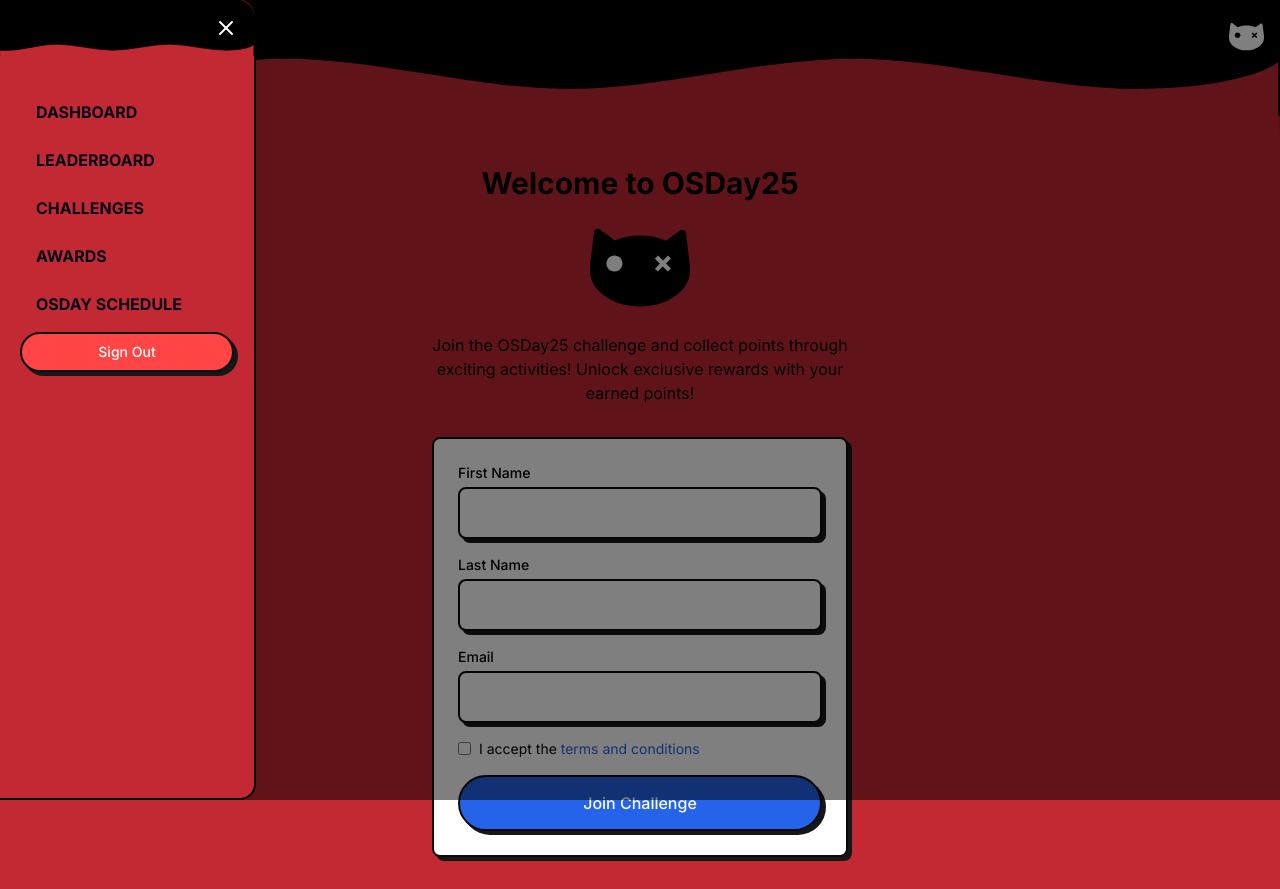
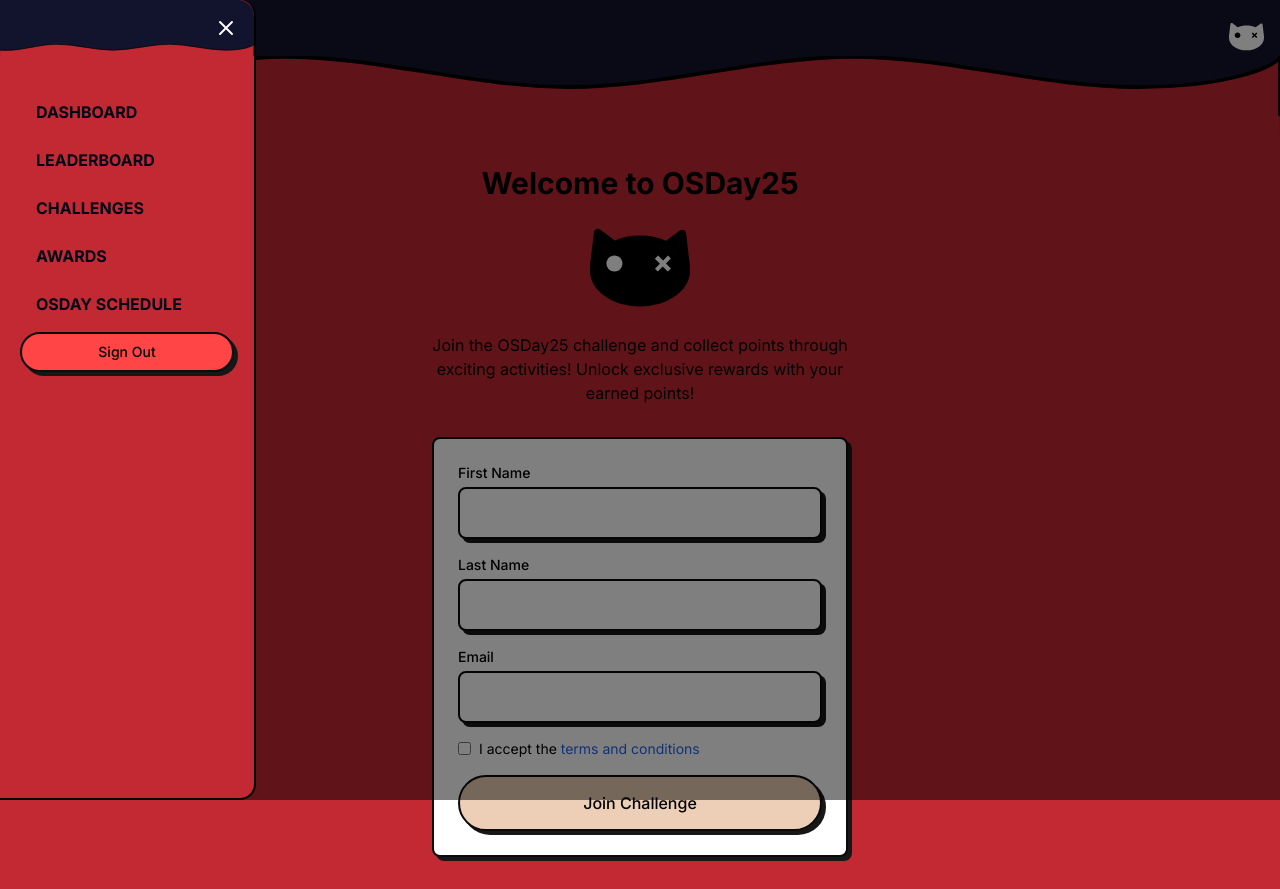
Before and after one commit to Schroedinger-Hat/tanglecat, a Next.js app in the folder app/: page / in a window 1280 px wide. Both pictures are taken after a click on the button "Open menu". Built offline with nearby package versions, Linux system fonts and the light colour scheme; no server answers.

Commit message:
feat(sh-colors): press kit

```diff
--- a/app/src/components/ui/button.tsx
+++ b/app/src/components/ui/button.tsx
@@ -16,8 +16,8 @@ const Button = React.forwardRef<HTMLButtonElement, ButtonProps>(
 
     const variantClasses = {
       default: `
-        bg-neutral-50
-        text-neutral-950
+        bg-button/80
+        text-neutral-9color50
         border-2
         border-neutral-950
         shadow-[4px_4px_0px_0px_rgba(23,23,23)]
@@ -29,12 +29,12 @@ const Button = React.forwardRef<HTMLButtonElement, ButtonProps>(
         active:translate-y-[4px]
       `,
       accent: `
-        bg-blue-600
-        text-white
+        bg-button
+        text-black
         border-2
         border-neutral-950
         shadow-[4px_4px_0px_0px_rgba(23,23,23)]
-        hover:bg-blue-700
+        hover:bg-button
         hover:shadow-[2px_2px_0px_0px_rgba(23,23,23)]
         hover:translate-x-[2px]
         hover:translate-y-[2px]
@@ -44,7 +44,7 @@ const Button = React.forwardRef<HTMLButtonElement, ButtonProps>(
       `,
       danger: `
         bg-red-500
-        text-white
+        text-black
         border-2
         border-neutral-950
         shadow-[4px_4px_0px_0px_rgba(23,23,23)]
--- a/app/src/components/ui/sidebar.tsx
+++ b/app/src/components/ui/sidebar.tsx
@@ -33,7 +33,7 @@ const Sidebar = ({ isOpen, onClose }: SidebarProps) => {
 
       {/* Sidebar */}
       <div className="fixed bg-primary-red inset-y-0 left-0 w-64 z-50 border-r-2 border-b-2 border-black transform transition-transform duration-300 ease-in-out rounded-tr-2xl rounded-br-2xl">
-        <div className="bg-black w-full h-8 py-7 rounded-tr-2xl">
+        <div className="bg-secondary w-full h-8 py-7 rounded-tr-2xl">
           <div className="text-white mt-4"><CurveIllustration /></div>
         </div>
         <div className="p-5 space-y-4">
--- a/app/src/components/ui/waveHeader.tsx
+++ b/app/src/components/ui/waveHeader.tsx
@@ -11,7 +11,7 @@ const WaveHeader = () => {
     const [isSidebarOpen, setIsSidebarOpen] = useState(false)
 
     return (
-        <div className="relative w-full bg-black">
+        <div className="relative w-full bg-secondary">
             <div className="py-4">
                 <div className="relative flex justify-between items-center mx-4">
                     <button
--- a/app/tailwind.config.ts
+++ b/app/tailwind.config.ts
@@ -17,6 +17,20 @@ export default {
           dark: '#BA0019',
         },
         'dark-gray': '#2B2B2B',
+        // 'button-color': '#34374B', // Grey version
+        // 'button-color': '#15172E', // Blue version
+        primary: {
+          DEFAULT: '#C0392B' // Fiery red
+        },
+        secondary: {
+          DEFAULT: '#12142D' // Dark navy
+        },
+        button: {
+          DEFAULT: '#EDCFB7' // Creamy sand
+        },
+        extra: {
+          DEFAULT: '#4263AA', // Almosto ultramarine
+        },
         red: {
           500: '#FF4545', // Adjust this color to match your design
         }
```
Also changed, not shown: 1 other file (tests, documents, lock files or other folders).
